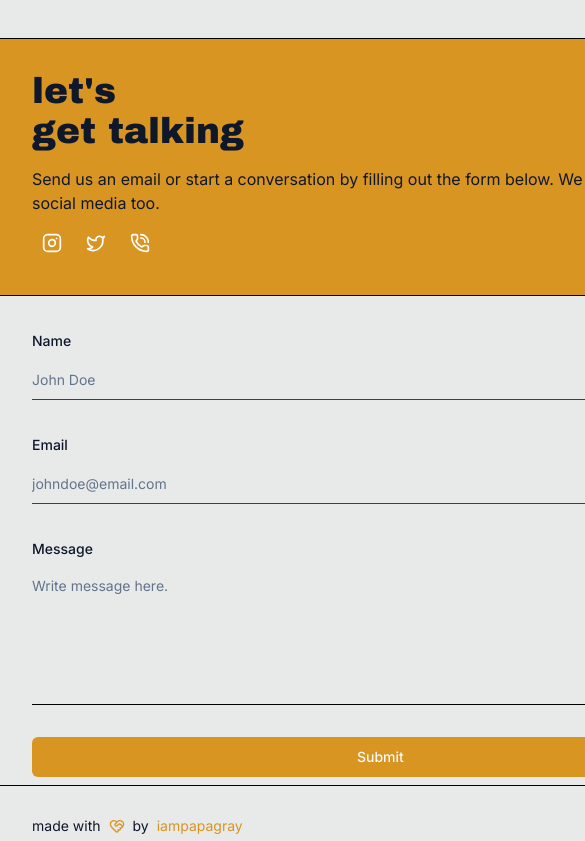
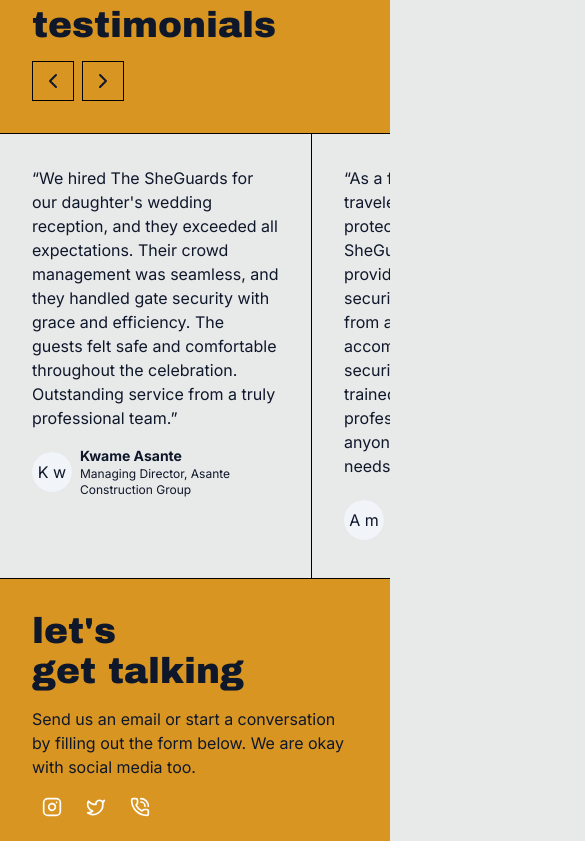
Before and after one commit to iampapagray/thesheguards, a Next.js app: page / in a window 390 px wide. Shown: the part 4163-5004 px from the top of the page, 585 px wide, since content can reach past the window. Built offline with nearby package versions, Linux system fonts and the light colour scheme.

Commit message:
fixed responsiveness

```diff
--- a/app/layout.tsx
+++ b/app/layout.tsx
@@ -20,15 +20,21 @@ export const metadata: Metadata = {
     locale: "en_US",
   },
   description: siteConfig.description,
-  themeColor: [
-    { media: "(prefers-color-scheme: light)", color: "white" },
-    { media: "(prefers-color-scheme: dark)", color: "black" },
-  ],
   icons: {
     icon: "/favicon.ico",
     shortcut: "/favicon-16x16.png",
     apple: "/apple-touch-icon.png",
   },
+}
+
+export const viewport = {
+  width: "device-width",
+  initialScale: 1,
+  maximumScale: 1,
+  themeColor: [
+    { media: "(prefers-color-scheme: light)", color: "white" },
+    { media: "(prefers-color-scheme: dark)", color: "black" },
+  ],
 }
 
 interface RootLayoutProps {
@@ -42,7 +48,7 @@ export default function RootLayout({ children }: RootLayoutProps) {
         <head />
         <body
           className={cn(
-            "min-h-screen bg-background font-sans antialiased",
+            "min-h-screen overflow-x-hidden bg-background font-sans antialiased",
             fontSans.variable
           )}
         >
--- a/app/page.tsx
+++ b/app/page.tsx
@@ -7,7 +7,7 @@ import { Testimonials } from "@/components/sections/testimonials"
 
 export default function IndexPage() {
   return (
-    <main className="grid items-center 2xl:container">
+    <main className="w-full 2xl:container">
       <Hero />
       <Services />
       <Featured />
--- a/components/contact-form.tsx
+++ b/components/contact-form.tsx
@@ -88,7 +88,7 @@ export function ContactForm() {
         <div className="flex w-full flex-col lg:flex-row">
           <div
             className={cn(
-              "flex w-full flex-col space-y-8 border-r py-8 lg:w-2/5",
+              "flex w-full flex-col space-y-8 border-b py-8 lg:w-2/5 lg:border-b-0 lg:border-r",
               styles.paddingX
             )}
           >
@@ -121,7 +121,7 @@ export function ContactForm() {
           </div>
           <div
             className={cn(
-              "flex w-full flex-col pb-2 lg:w-3/5 lg:pt-8",
+              "flex w-full flex-col py-8 lg:w-3/5 lg:pb-2",
               styles.paddingX
             )}
           >
--- a/components/sections/header.tsx
+++ b/components/sections/header.tsx
@@ -4,7 +4,6 @@ import { siteConfig } from "@/config/site"
 import { buttonVariants } from "@/components/ui/button"
 import { Icons } from "@/components/icons"
 import { MainNav } from "@/components/main-nav"
-import { ThemeToggle } from "@/components/theme-toggle"
 
 export function Header() {
   return (
@@ -12,7 +11,7 @@ export function Header() {
       <div className="container flex h-16 items-center space-x-4 sm:justify-between sm:space-x-0">
         <MainNav items={siteConfig.mainNav} />
 
-        <div className="flex flex-1 items-center justify-end space-x-4">
+        <div className="flex flex-1 items-center justify-end space-x-2 sm:space-x-4">
           <nav className="flex items-center space-x-1">
             <Link
               href={siteConfig.links.instagram}
```
Also changed, not shown: 1 other file (tests, documents, lock files or other folders).
